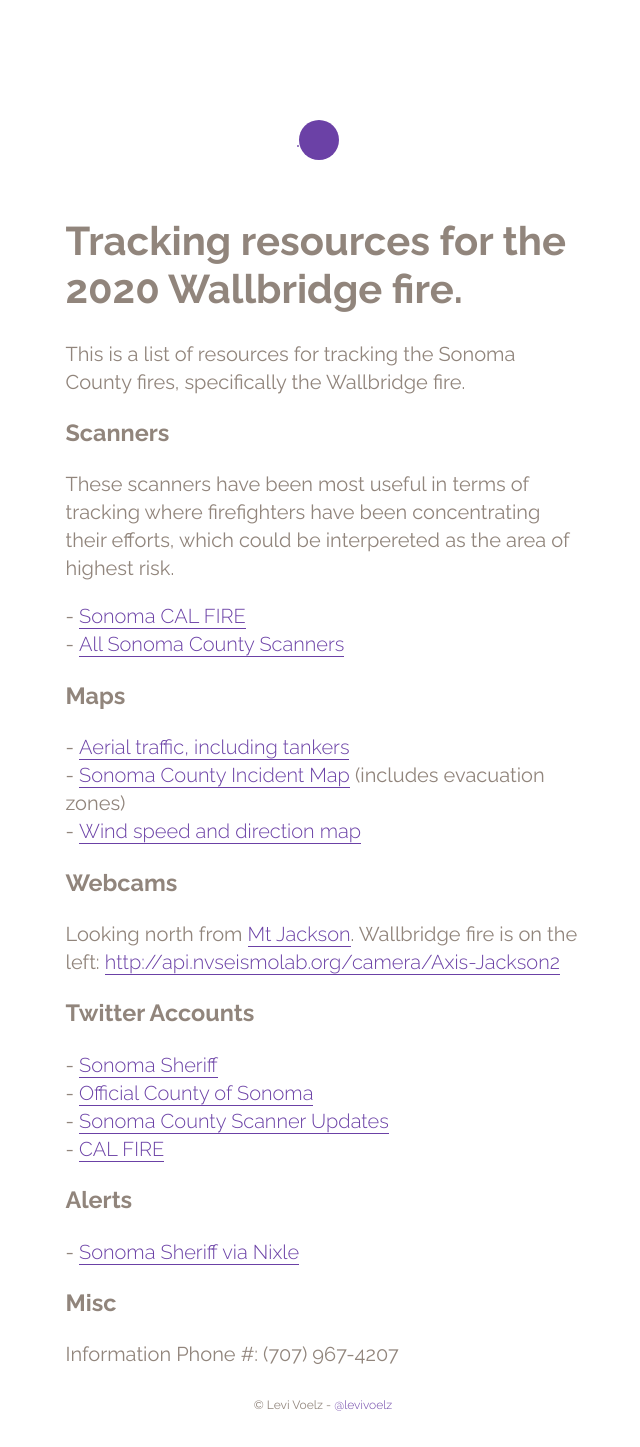
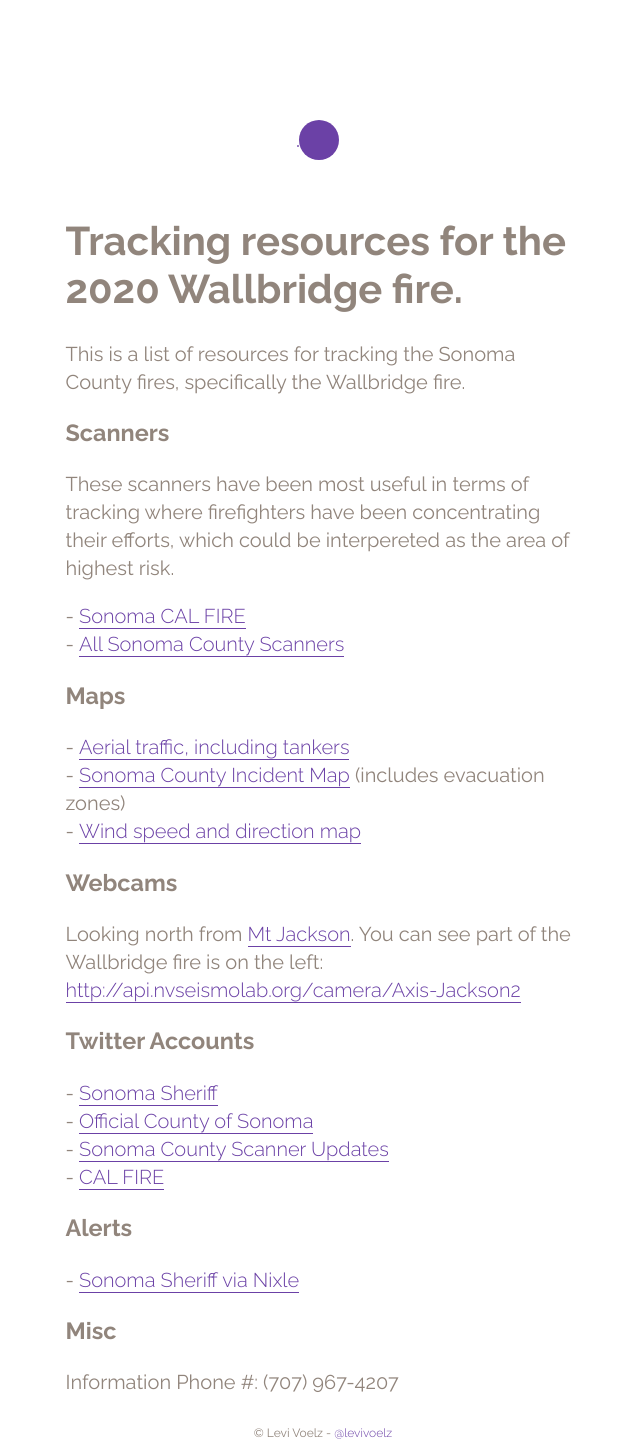
Before and after one commit to levivoelz/levivoelz.github.io, a Jekyll site: the page built from sonoma-county-fire-resources.md, in a window 1280 px wide. Shown: the whole page, without its empty margins (317-957 px from the left). Built offline with Jekyll 4.4.1, drawn with Linux system fonts in a browser that asks for light colours; before the commit the page ends 1419 px from its top, so only the background shows below that.

Commit message:
copy tweak

```diff
--- a/sonoma-county-fire-resources.md
+++ b/sonoma-county-fire-resources.md
@@ -30,7 +30,7 @@
 <section>
   <h3>Webcams</h3>
   <p>
-    Looking north from <a href="https://www.google.com/maps/place/Mt+Jackson,+CA+95448/@38.5132443,-122.9137711,15z/data=!3m1!4b1!4m5!3m4!1s0x808422b6858cc9e5:0x474c9e19c3c8c242!8m2!3d38.5132468!4d-122.9049969!5m1!1e4" target='_blank'>Mt Jackson</a>. Wallbridge fire is on the left:
+    Looking north from <a href="https://www.google.com/maps/place/Mt+Jackson,+CA+95448/@38.5132443,-122.9137711,15z/data=!3m1!4b1!4m5!3m4!1s0x808422b6858cc9e5:0x474c9e19c3c8c242!8m2!3d38.5132468!4d-122.9049969!5m1!1e4" target='_blank'>Mt Jackson</a>. You can see part of the Wallbridge fire is on the left:
     <a href='http://api.nvseismolab.org/camera/Axis-Jackson2' target="_blank">http://api.nvseismolab.org/camera/Axis-Jackson2</a>
   </p>
 </section>
```
Also changed, not shown: 1 other file.
